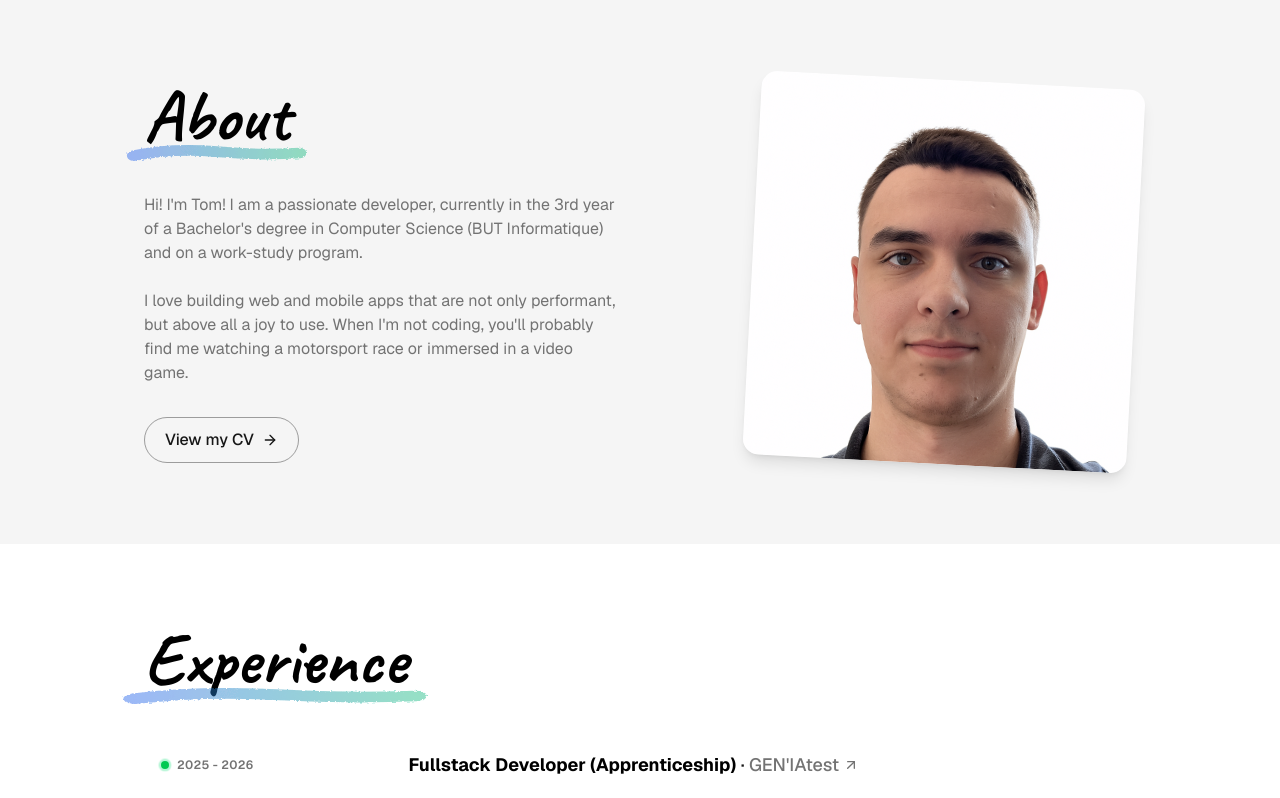
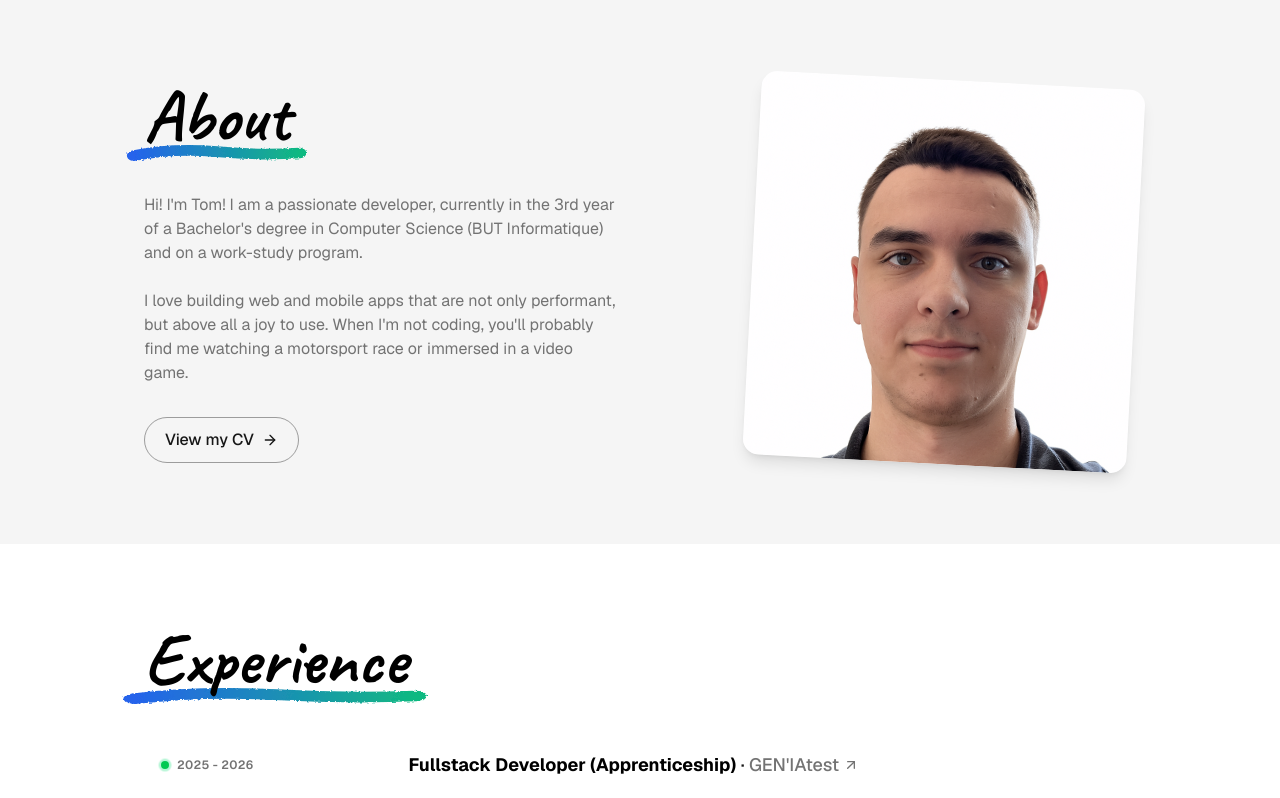
Before and after one commit to TomBertomeu/Portfolio, a Next.js app: page / in a window 1280 px wide. Shown: the part 800-1598 px from the top of the page. Built offline with nearby package versions, Linux system fonts and the light colour scheme.

Commit message:
feat(ui): rendre le soulignage des titres opaque et le passer derrière le texte

```diff
--- a/components/UnderlineAccent.tsx
+++ b/components/UnderlineAccent.tsx
@@ -10,7 +10,6 @@ export default function UnderlineAccent({ strong = false }: Readonly<UnderlineAc
   const id = useId();
   const gradId = `ul-grad-${id}`;
   const grainId = `ul-grain-${id}`;
-  const opacity = strong ? 0.45 : 0.3;
   const strokeWidth = strong ? 8 : 6;
 
   return (
@@ -18,12 +17,12 @@ export default function UnderlineAccent({ strong = false }: Readonly<UnderlineAc
       aria-hidden="true"
       viewBox="0 0 100 24"
       preserveAspectRatio="none"
-      className="pointer-events-none absolute -bottom-4 -left-3 z-20 h-8 w-[calc(100%+1.5rem)] overflow-visible"
+      className="pointer-events-none absolute -bottom-4 -left-3 z-0 h-8 w-[calc(100%+1.5rem)] overflow-visible"
     >
       <defs>
         <linearGradient id={gradId} x1="0" x2="1" y1="0" y2="0">
-          <stop offset="0%" stopColor="#2563eb" stopOpacity={opacity} />
-          <stop offset="100%" stopColor="#10b981" stopOpacity={opacity} />
+          <stop offset="0%" stopColor="#2563eb" stopOpacity={1} />
+          <stop offset="100%" stopColor="#10b981" stopOpacity={1} />
         </linearGradient>
         <filter id={grainId} x="-20%" y="-100%" width="140%" height="300%">
           <feTurbulence type="fractalNoise" baseFrequency="0.9" numOctaves="2" seed="3" />
```
